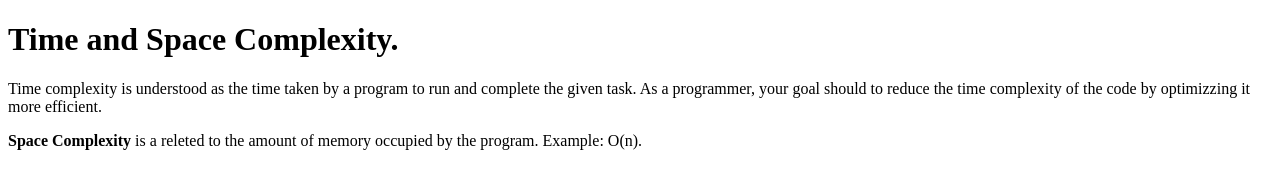
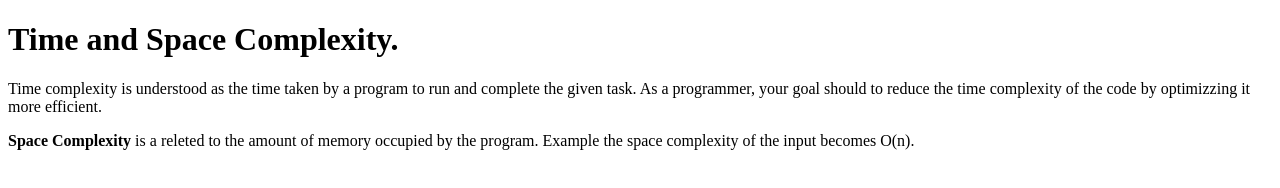
Before and after one commit to acciojob/time-and-space-complexity-Loudiya-Surekha, a website: page main.html in a window 1280 px wide. Drawn offline with Linux system fonts and the light colour scheme.

Commit message:
created a submission

```diff
--- a/main.html
+++ b/main.html
@@ -10,7 +10,7 @@
 	<!-- the entire body must be written by student -->
 	<h1>Time and Space Complexity.</h1>
 	<p>Time complexity is understood as the time taken by a program to run and complete the given task. As a programmer, your goal should to reduce the time complexity of the code by optimizzing it more efficient.</p>
-	<p><b>Space Complexity </b>is a releted to the amount of memory occupied by the program. Example: O(n).</p>
+	<p><b>Space Complexity </b>is a releted to the amount of memory occupied by the program. Example the space complexity of the input becomes O(n).</p>
     <script type="text/javascript" src="./script.js">
 </script>
 
```
